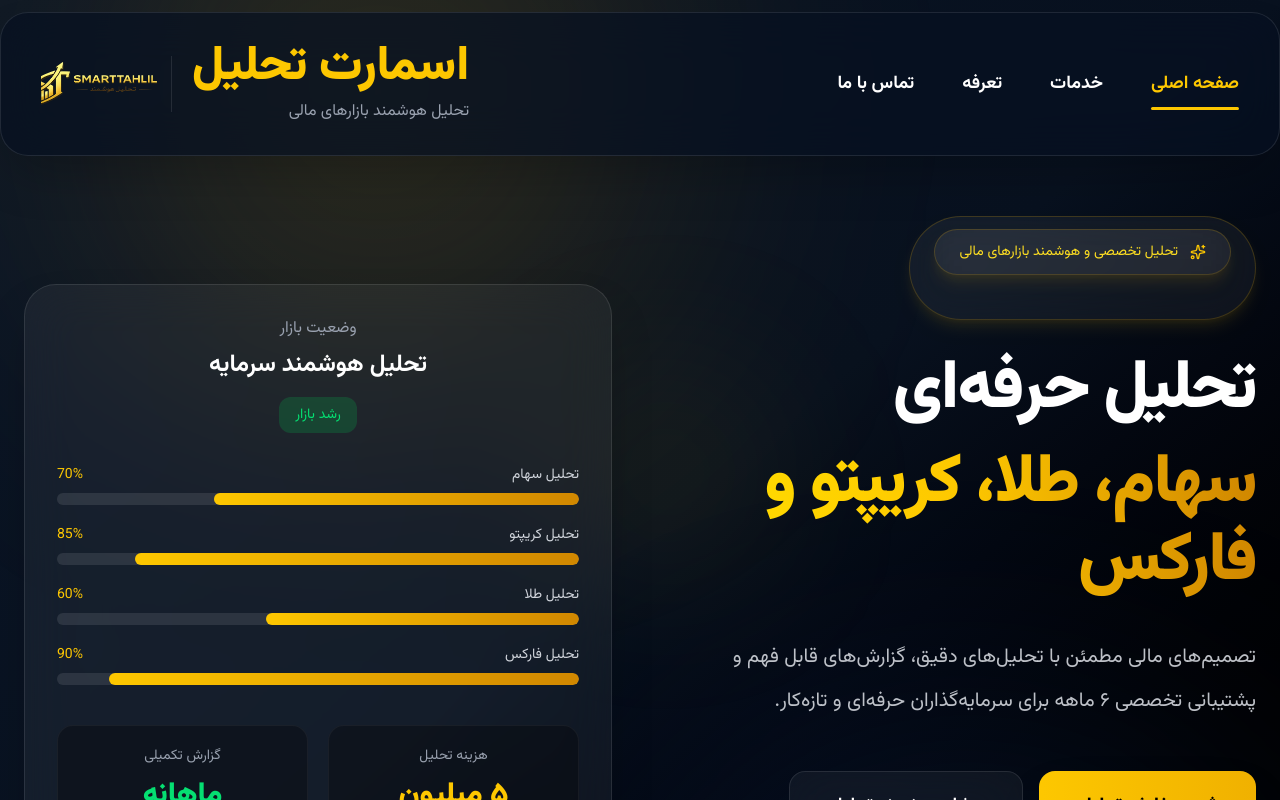
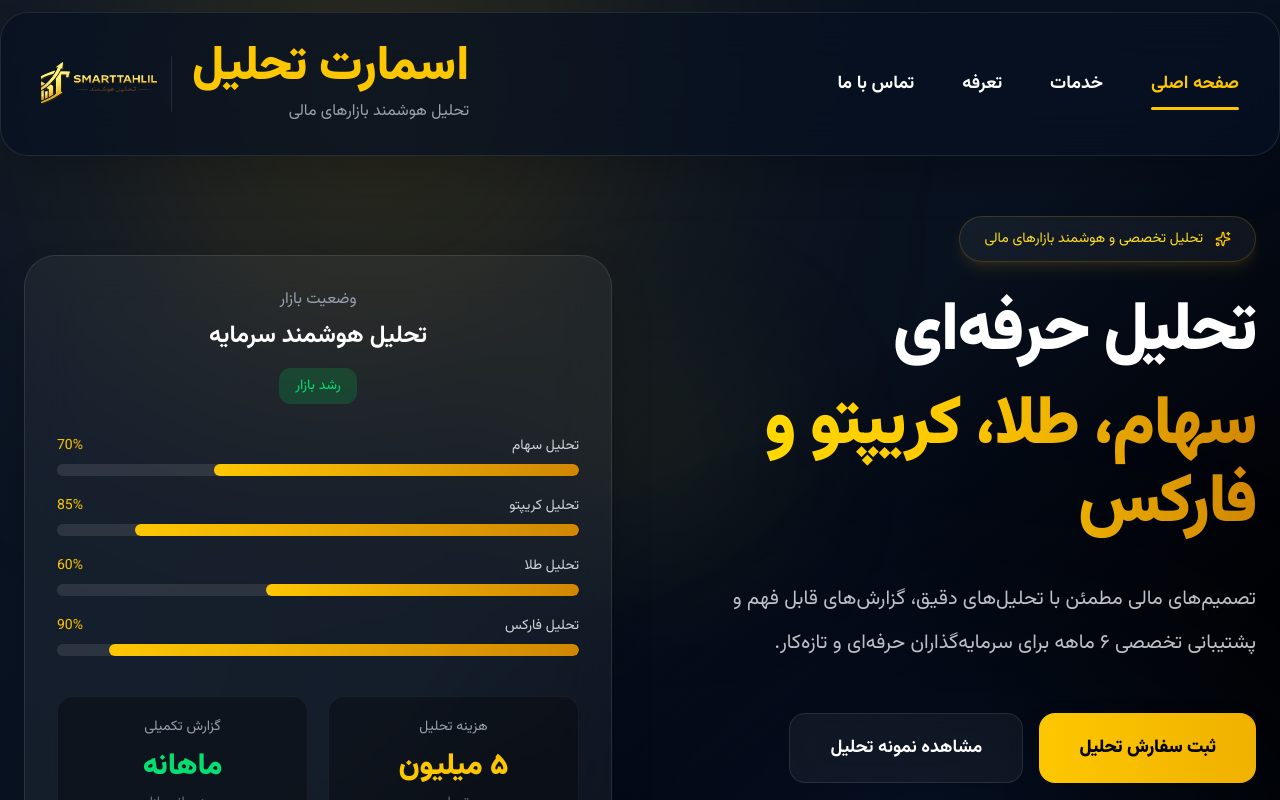
Before and after one commit to evrin361/finance-site, a Next.js app: page / in a window 1280 px wide. Shown: the top 800 px of the page. Built offline with nearby package versions, Linux system fonts and the light colour scheme.

Commit message:
remove duplicate hero badge

```diff
--- a/app/page.tsx
+++ b/app/page.tsx
@@ -317,7 +317,7 @@ ${message}`
              <div className="text-center lg:text-right">
             <div className="inline-flex items-center gap-3 bg-white/5 backdrop-blur-xl border border-yellow-500/20 text-yellow-300 px-6 py-3 rounded-full text-sm mb-8 shadow-lg shadow-yellow-500/10 mx-auto lg:mx-0">
 
-            <div className="inline-flex items-center gap-3 bg-white/5 backdrop-blur-xl border border-yellow-500/20 text-yellow-300 px-6 py-3 rounded-full text-sm mb-8 shadow-lg shadow-yellow-500/10 mx-auto lg:mx-0">
+
 
               <Sparkles size={16} className="text-yellow-400" />
 
@@ -325,7 +325,7 @@ ${message}`
                 تحلیل تخصصی و هوشمند بازارهای مالی
               </span>
 
-            </div>
+
 
             </div>
 
```
